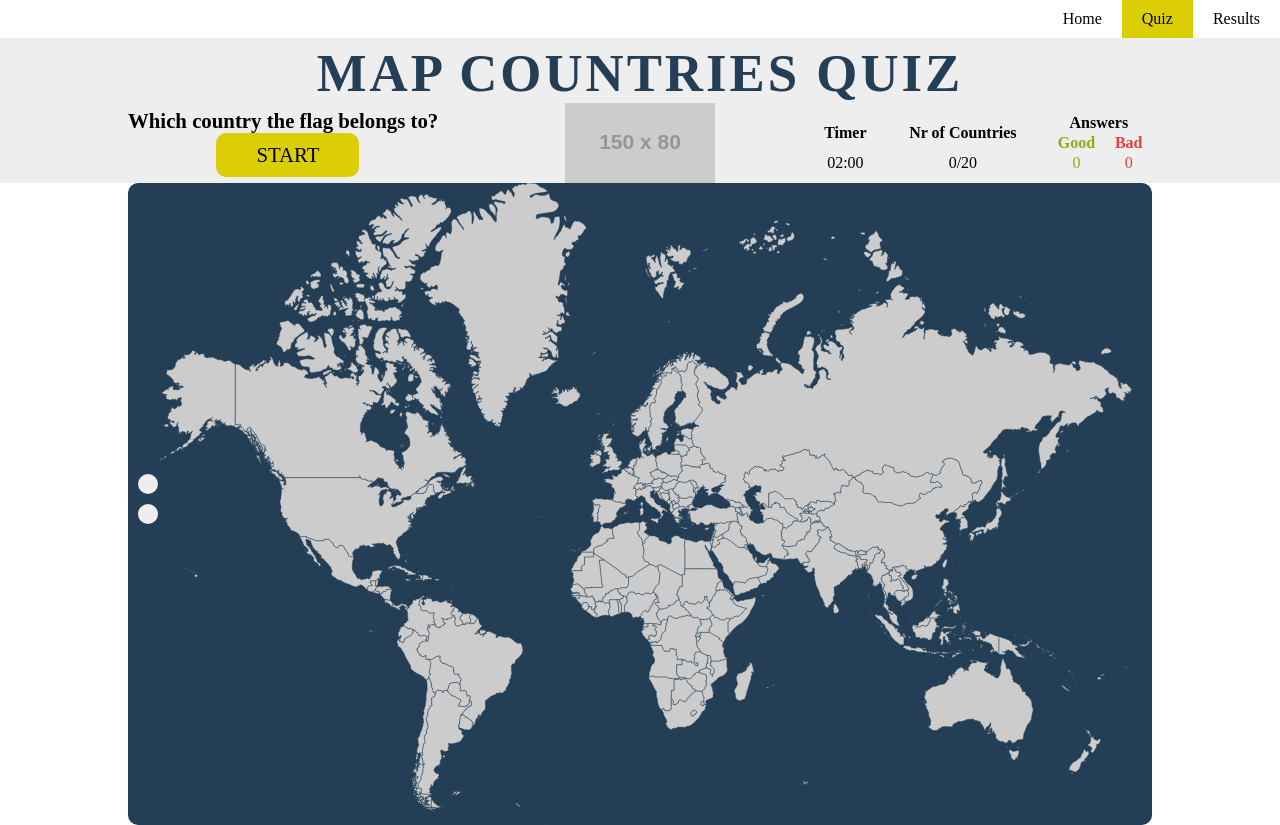
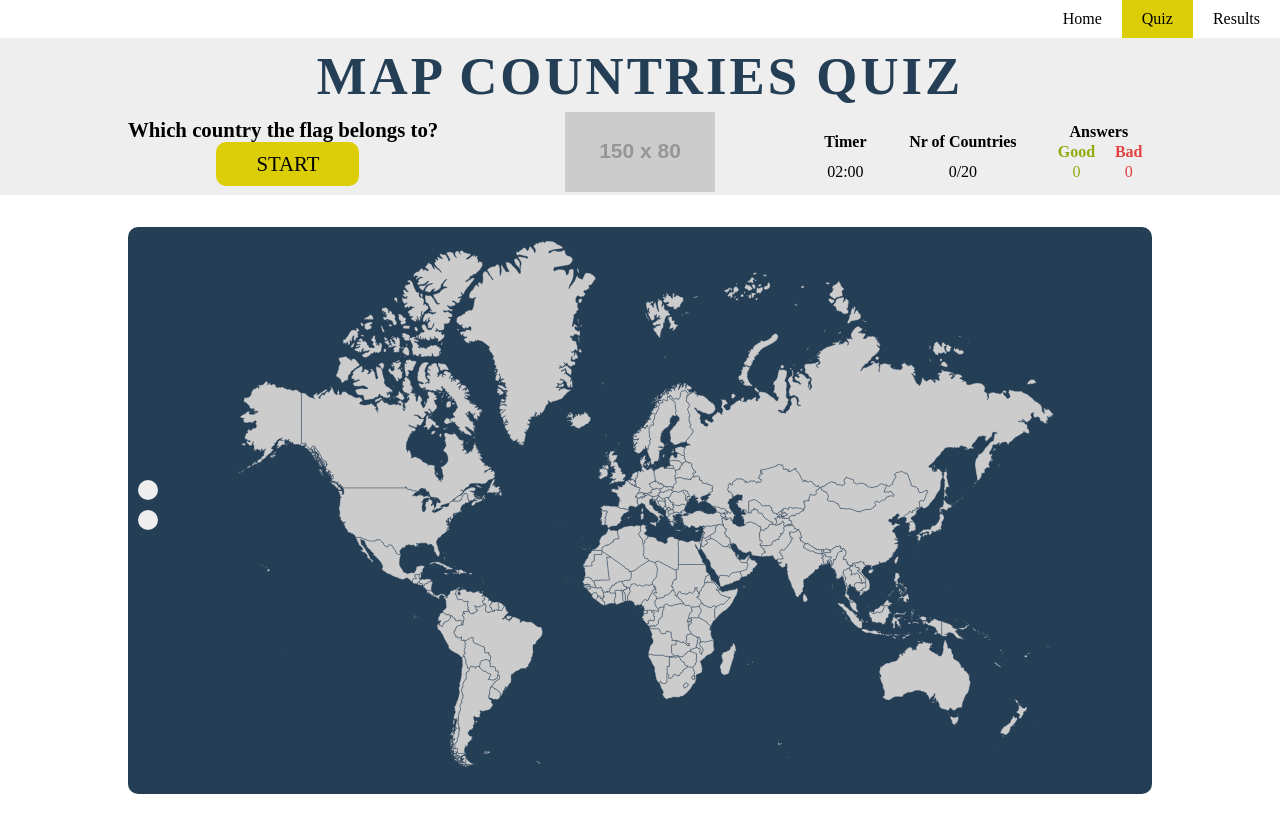
Before and after one commit to monika-stempniak/MapCountriesQuiz, a React app: page /quiz in a window 1280 px wide. Built offline with nearby package versions, Linux system fonts and the light colour scheme; the HTML template or start-up script is replaced by a standard one.

Commit message:
Add routing and quiz style

```diff
--- a/src/js/scenes/Quiz.jsx
+++ b/src/js/scenes/Quiz.jsx
@@ -31,7 +31,7 @@ class Quiz extends React.Component<Props, State> {
     const { userAnswer } = this.state
 
     return (
-      <div>
+      <div className="quiz">
         <Topbar
           answer={userAnswer}
           // listId={this.prepareListOfCountriesId(countries)}
--- a/src/js/scenes/Routing.jsx
+++ b/src/js/scenes/Routing.jsx
@@ -20,7 +20,7 @@ const Links = () => (
 
 const Routing = () => (
   <Router>
-    <div>
+    <div className="routing">
       <Links />
       <Switch>
         <Route exact path="/" component={Home} />
--- /dev/null
+++ b/src/scss/partials/_Quiz.scss
@@ -0,0 +1,5 @@
+.quiz {
+  flex: 1;
+  @include flexbox(center, center);
+  flex-direction: column;
+}
--- a/src/scss/partials/_Routing.scss
+++ b/src/scss/partials/_Routing.scss
@@ -1,3 +1,9 @@
+.routing {
+  height: 100vh;
+  display: flex;
+  flex-direction: column;
+}
+
 .links {
   display: flex;
   justify-content: flex-end;
--- a/src/scss/partials/_variables.scss
+++ b/src/scss/partials/_variables.scss
@@ -3,8 +3,6 @@ $color-bg: #eee;
 $color-hover: #dcce06;
 $color-good: #90aa0d;
 $color-bad: #e34141;
-$map-width: 1009.12px;
-$map-height: 665.24px;
 
 @mixin flexbox($justify-content, $align-items) {
   display: flex;
@@ -26,6 +24,6 @@ $map-height: 665.24px;
 
 %btn-hover {
   background-color: $color-main;
-  color:$color-bg;
+  color: $color-bg;
   cursor: pointer;
 }
--- a/src/scss/style.scss
+++ b/src/scss/style.scss
@@ -1,6 +1,7 @@
 @import 'partials/_global.scss';
 @import 'partials/_variables.scss';
 @import 'partials/_Routing.scss';
+@import 'partials/_Quiz.scss';
 @import 'partials/_Topbar.scss';
 @import 'partials/_Header.scss';
 @import 'partials/_Map.scss';
```
